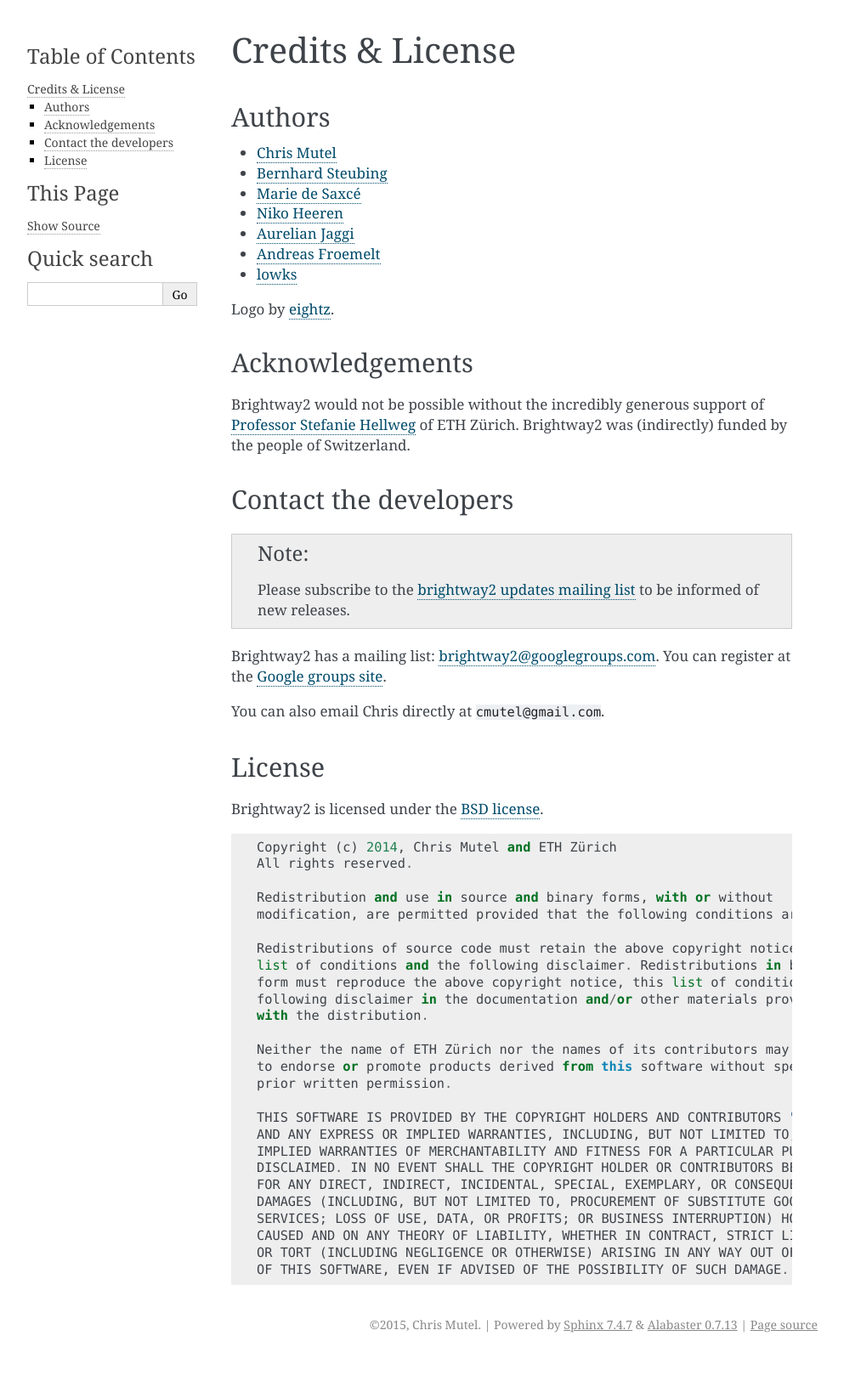
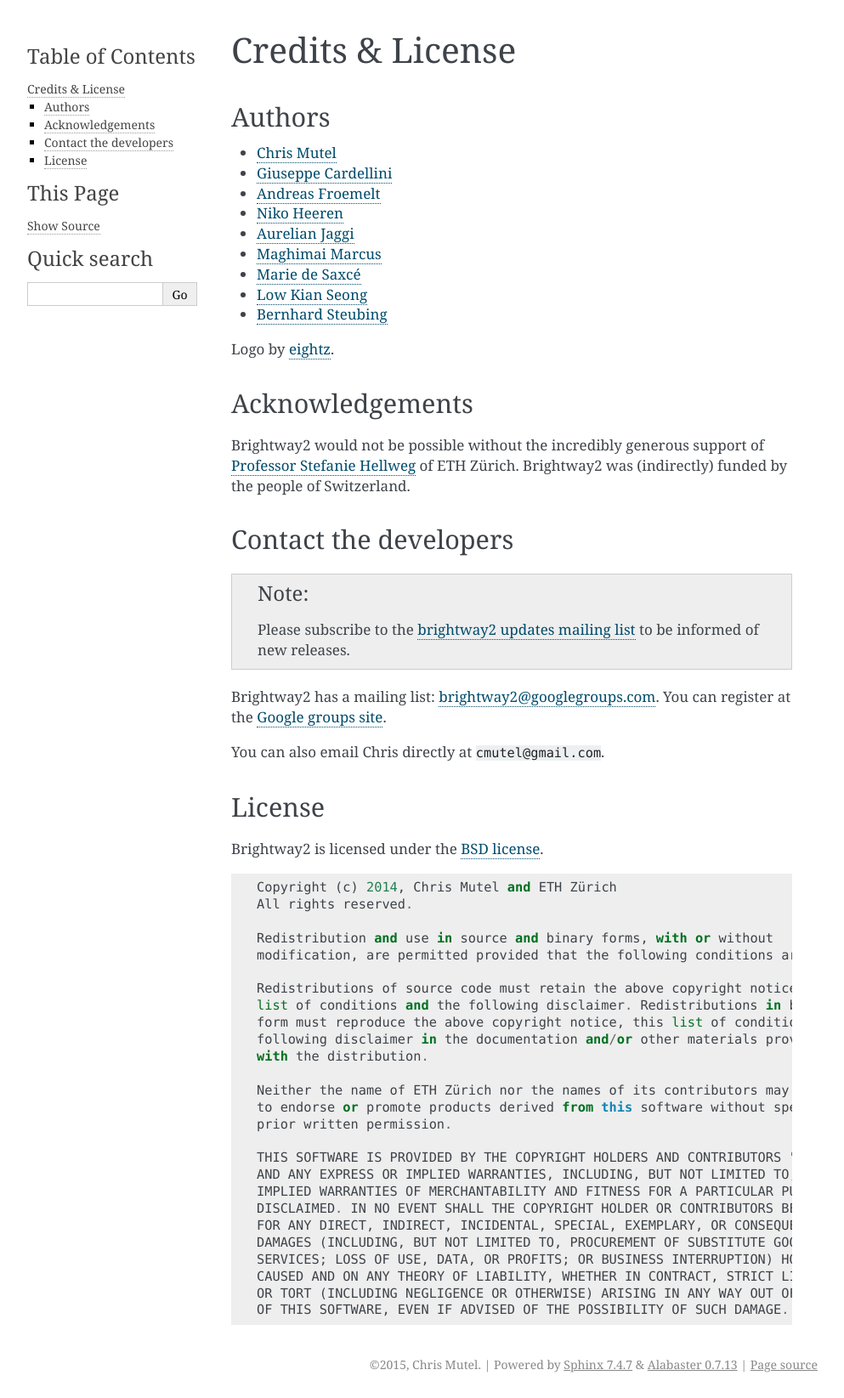
Before and after one commit to brightway-lca/brightway2, a Sphinx documentation site: the page built from docs/credits.rst, in a window 1280 px wide. Shown: the whole page at 85% size, without its empty margins (148-1141 px from the left). Built offline with Sphinx 7.4.7, drawn with Linux system fonts in a browser that asks for light colours; before the commit the page ends 1598 px from its top, so only the background shows below that.

```diff
--- a/docs/credits.rst
+++ b/docs/credits.rst
@@ -5,12 +5,14 @@
 -------
 
 * `Chris Mutel <http://chris.mutel.org/>`__
-* `Bernhard Steubing <http://www.ifu.ethz.ch/ESD/people/bsteubin>`__
-* `Marie de Saxcé <http://lca-net.com/about/who-we-are/>`__
+* `Giuseppe Cardellini <http://www.kuleuven.be/wieiswie/en/person/90387>`__
+* `Andreas Froemelt <http://www.ifu.ethz.ch/ESD/people/andrefro>`__
 * `Niko Heeren <http://www.ifu.ethz.ch/staff/nheeren/index_EN>`__
 * `Aurelian Jaggi <http://eaternity.ch/team/Aurelian-Jaggi/>`__
-* `Andreas Froemelt <http://www.ifu.ethz.ch/ESD/people/andrefro>`__
-* `lowks <https://bitbucket.org/lowks>`__
+* `Maghimai Marcus <https://www.researchgate.net/profile/Maghimai_Marcus2>`__
+* `Marie de Saxcé <http://lca-net.com/about/who-we-are/>`__
+* `Low Kian Seong <https://bitbucket.org/lowks>`__
+* `Bernhard Steubing <http://www.ifu.ethz.ch/ESD/people/bsteubin>`__
 
 Logo by `eightz <http://www.fiverr.com/ei8htz>`__.
 
--- a/docs/intro.rst
+++ b/docs/intro.rst
@@ -20,6 +20,7 @@
 
 * `Automate the Boring Stuff with Python <https://www.nostarch.com/automatestuff>`__
 * `Fluent Python <http://shop.oreilly.com/product/0636920032519.do>`__
+* `Coding the Matrix: Linear Algebra through Applications to Computer Science (Matrix math using Python) <http://codingthematrix.com/>`__
 
 Projects
 --------
```
